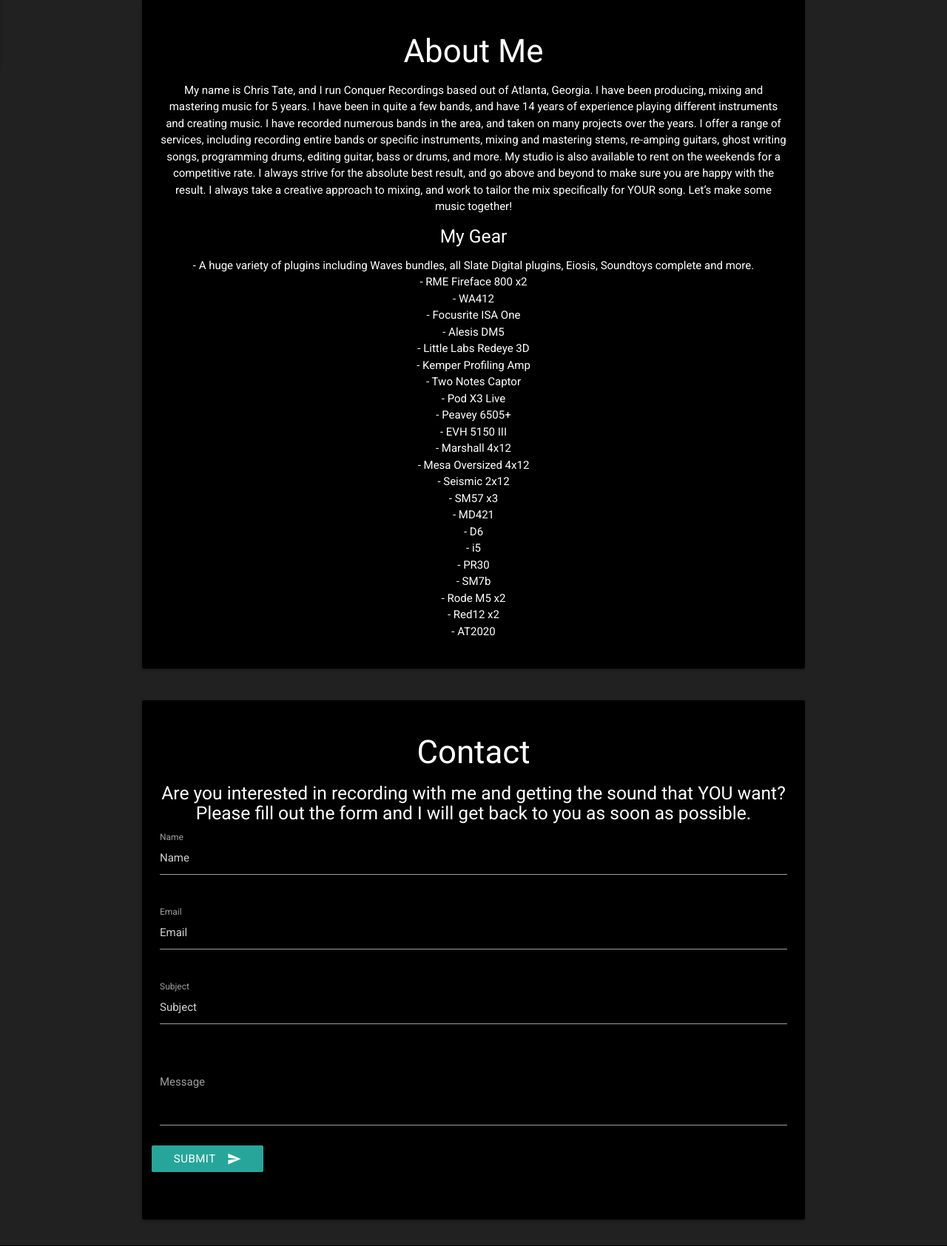
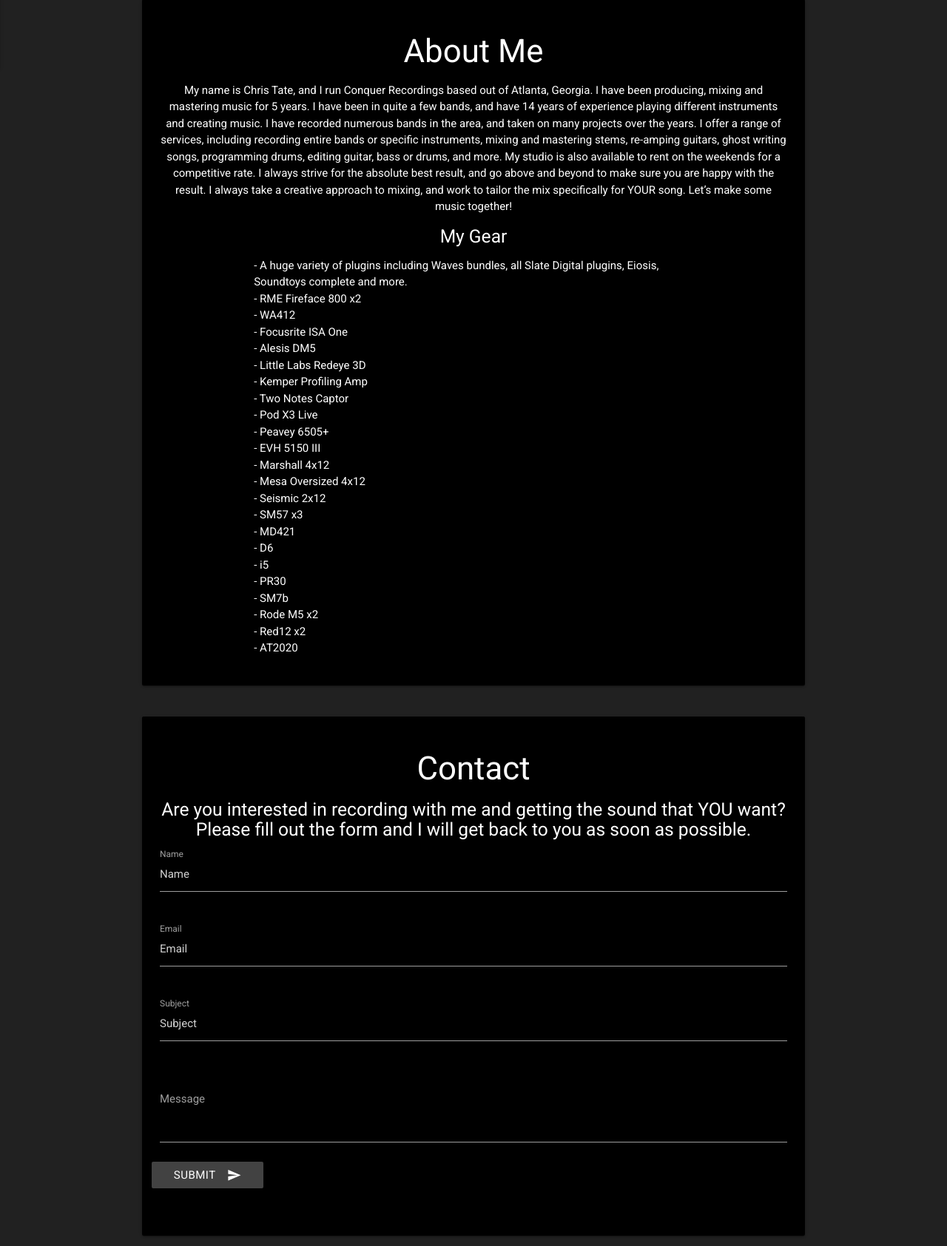
Before and after one commit to davidthrasher/Conquer-Recordings, a PHP site: page /index.html in a window 1280 px wide. Shown: the part 767-2452 px from the top of the page at 74% size. Run offline with PHP 8.4, Linux system fonts and the light colour scheme; some libraries are stand-ins or nearby versions.

Commit message:
Updated Some Styling

```diff
--- a/assets/css/style.css
+++ b/assets/css/style.css
@@ -16,7 +16,14 @@ h3 {
 #bio {
   color: white;
   text-align: center;
-  font-family: 'Roboto', sans-serif;
+  /*font-family: 'Roboto', sans-serif;*/
+}
+#gear {
+  color: white;
+  text-align: left;
+  font-size: 15px;
+  margin-left: 15%;
+  margin-right: 15%;
 }
 .mySlides {
   max-width: 100%;
--- a/index.html
+++ b/index.html
@@ -85,7 +85,7 @@
                 Let’s make some music together!</p>
 
                 <h5 class="center">My Gear</h5>
-                <ul id="bio">
+                <ul id="gear">
                   <li>- A huge variety of plugins including Waves bundles, all Slate Digital plugins, Eiosis, Soundtoys complete and more.</li>
                   <li>- RME Fireface 800 x2</li>
                   <li>- WA412</li>
@@ -157,7 +157,7 @@
                              <label for="message">Message</label>
                            </div>
 
-                           <button class="btn waves-effect waves-light" type="submit" name="action">Submit
+                           <button class="btn waves-effect waves-light grey darken-3" type="submit" name="action">Submit
                               <i class="material-icons right">send</i>
                           </button>
 
--- a/store.html
+++ b/store.html
@@ -46,6 +46,10 @@
 
     <div class="container">
       <h1>Kemper Profiles</h1>
+      <p id="bio">The Kemper Profiling Amp is an incredibly powerful tool that has been key to getting in your face,
+        aggressive and realistic guitar tones in my mixes. I have taken a huge amount of profiles since I’ve
+        had a Kemper, and I have made many of them available for free download and some for purchase. Check out
+        the free ones and listen to some samples below.</p>
       <div class="row">
 
         <div class="col s12 m12 l6">
```
